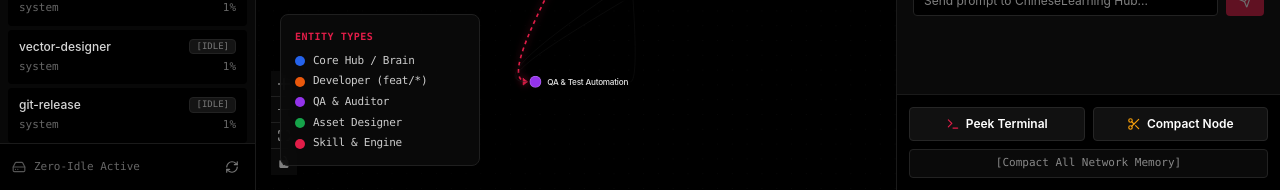
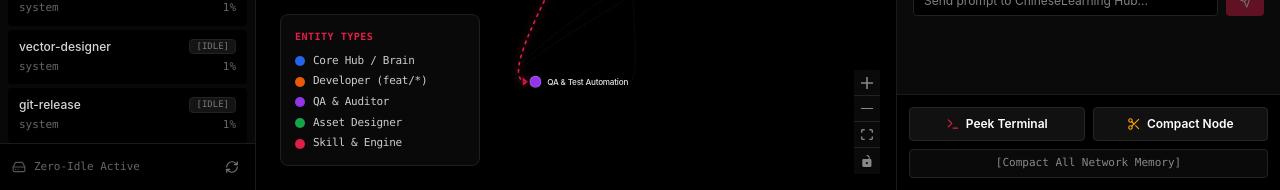
Before and after one commit to FidelCristopher/axon, a React (Vite) app: page / in a window 1280 px wide. Shown: the part 610-800 px from the top of the page. Built offline with nearby package versions, Linux system fonts and the light colour scheme.

Commit message:
fix(layout): add shrink-0 to sidebars and move controls to bottom-right to prevent overlap

```diff
--- a/src/components/EntityGraphCanvas.tsx
+++ b/src/components/EntityGraphCanvas.tsx
@@ -120,7 +120,8 @@ export const EntityGraphCanvas: React.FC = () => {
         {/* Pitch black dot matrix background */}
         <Background color="#161616" gap={20} size={1} />
         <Controls
-          className="!bg-[#0a0a0a] !border-[#222222] !rounded-md !shadow-2xl [&>button]:!bg-[#0a0a0a] [&>button]:!border-[#222222] [&>button]:!text-[#888888] hover:[&>button]:!text-[#ffffff]"
+          position="bottom-right"
+          className="!bg-[#0a0a0a] !border-[#222222] !rounded-md !shadow-2xl [&>button]:!bg-[#0a0a0a] [&>button]:!border-[#222222] [&>button]:!text-[#888888] hover:[&>button]:!text-[#ffffff] !mr-4 !mb-4"
         />
       </ReactFlow>
 
--- a/src/components/EntitySidebarLeft.tsx
+++ b/src/components/EntitySidebarLeft.tsx
@@ -24,7 +24,7 @@ export const EntitySidebarLeft: React.FC = () => {
   );
 
   return (
-    <aside className="w-64 bg-[#080808] border-r border-[#1a1a1a] flex flex-col h-full select-none z-10">
+    <aside className="w-64 shrink-0 bg-[#080808] border-r border-[#1a1a1a] flex flex-col h-full select-none z-10">
       {/* Active Repository Card */}
       <div className="p-3.5 border-b border-[#1a1a1a] bg-[#000000]">
         <div className="text-[10px] uppercase font-mono font-semibold text-[#666666] tracking-wider mb-1.5 flex items-center justify-between">
--- a/src/components/NodeDetailSidebar.tsx
+++ b/src/components/NodeDetailSidebar.tsx
@@ -55,7 +55,7 @@ export const NodeDetailSidebar: React.FC = () => {
   };
 
   return (
-    <aside className="w-96 bg-[#0a0a0a] border-l border-[#1a1a1a] flex flex-col h-full select-none text-xs z-10">
+    <aside className="w-96 shrink-0 bg-[#0a0a0a] border-l border-[#1a1a1a] flex flex-col h-full select-none text-xs z-10">
       {/* Node Details Header */}
       <div className="p-4 border-b border-[#1a1a1a] flex items-center justify-between bg-[#000000]">
         <div className="flex items-center space-x-2">
```
